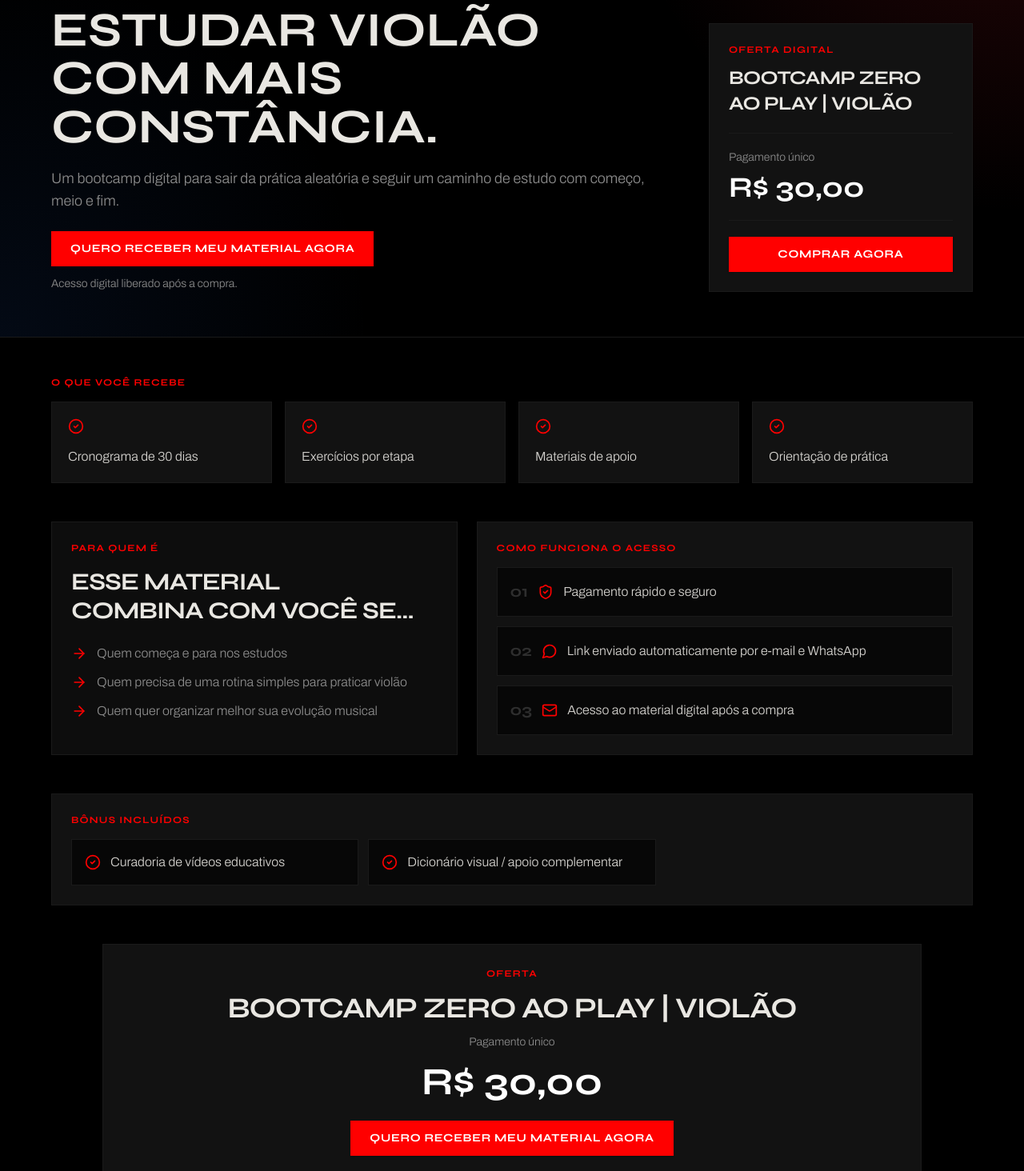
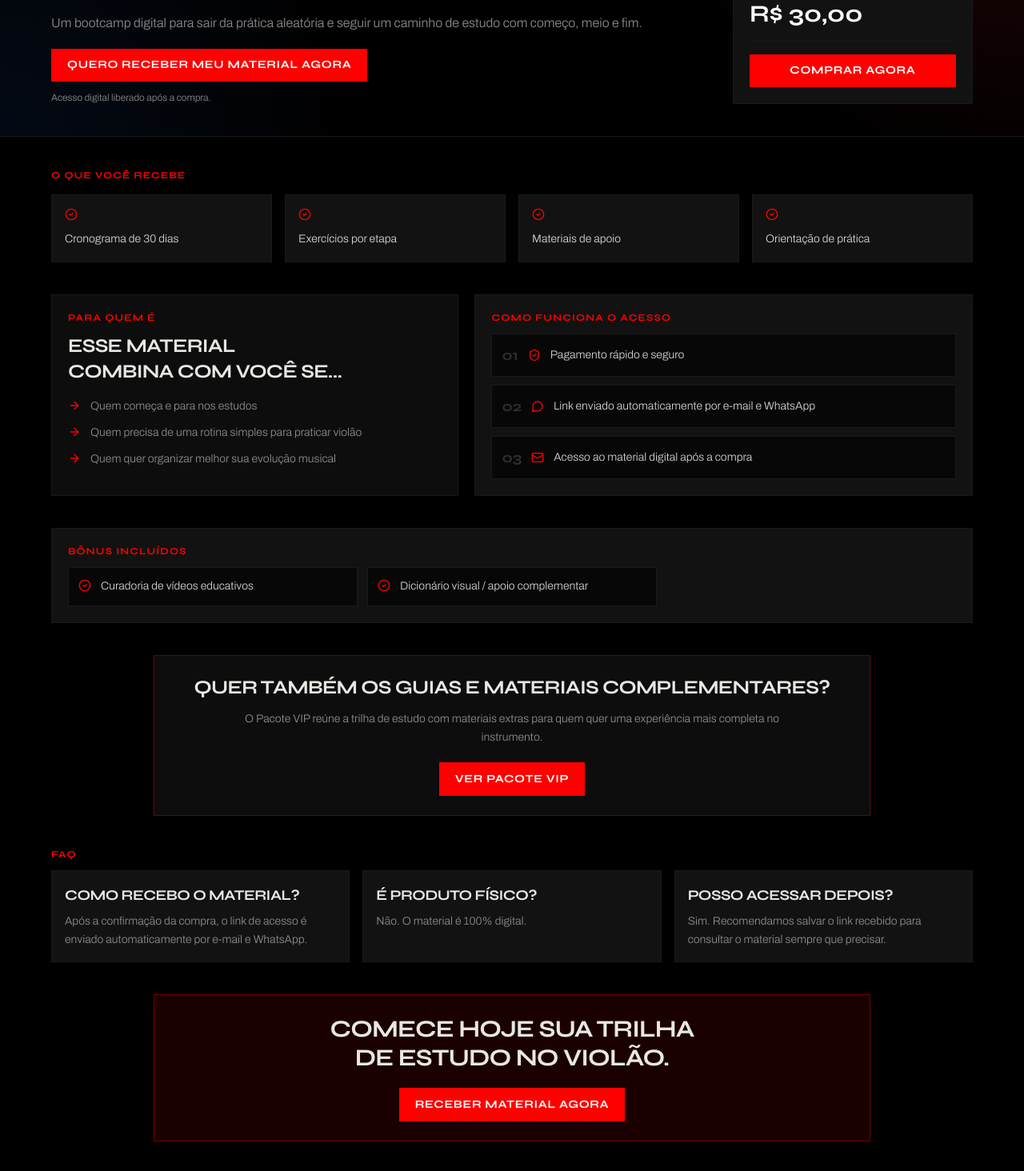
Before and after one commit to Tiffanylimaa/studiozero, a React (Vite) app in the folder apps/web/: page /bootcamp-violao in a window 1280 px wide. Shown: the part 366-1830 px from the top of the page at 80% size. Built offline with nearby package versions, Linux system fonts and the light colour scheme.

Commit message:
Compact product sales pages

```diff
--- a/apps/web/src/components/ProductSalesPage.jsx
+++ b/apps/web/src/components/ProductSalesPage.jsx
@@ -22,9 +22,11 @@ const accessSteps = [
   },
 ];
 
+const checkoutButtonClass = 'bg-primary hover:bg-primary/90 text-white rounded-sm px-4 md:px-5 py-3 min-h-[2.6rem] font-syne uppercase tracking-wider text-xs md:text-sm whitespace-normal text-center leading-tight';
+
 function CheckoutButton({ productName, checkoutUrl, children, className = '' }) {
   return (
-    <Button asChild className={`bg-primary hover:bg-primary/90 text-white rounded-sm px-4 md:px-6 py-3 md:py-4 min-h-[2.75rem] font-syne uppercase tracking-wider text-sm whitespace-normal text-center leading-tight ${className}`}>
+    <Button asChild className={`${checkoutButtonClass} ${className}`}>
       <a
         href={checkoutUrl}
         target="_blank"
@@ -67,36 +69,36 @@ function ProductSalesPage({
 
       <Header />
 
-      <main className="pt-24 md:pt-28">
-        <section className="relative overflow-hidden border-b border-border px-6 py-10 md:py-14">
+      <main className="pt-20 md:pt-24">
+        <section className="relative overflow-hidden border-b border-border px-5 md:px-6 py-8 md:py-10">
           <div className="absolute inset-0 bg-[radial-gradient(circle_at_top_right,rgba(232,32,42,0.18),transparent_36%),radial-gradient(circle_at_bottom_left,rgba(34,96,204,0.1),transparent_32%)] pointer-events-none" />
-          <div className="relative max-w-6xl mx-auto grid grid-cols-1 lg:grid-cols-[minmax(0,1fr)_330px] gap-8 lg:items-end">
+          <div className="relative max-w-6xl mx-auto grid grid-cols-1 lg:grid-cols-[minmax(0,1fr)_300px] gap-6 lg:items-end">
             <div className="min-w-0">
-              <p className="text-primary font-syne uppercase tracking-widest text-xs mb-4">
+              <p className="text-primary font-syne uppercase tracking-widest text-[0.7rem] md:text-xs mb-3">
                 {instrument} | Studio Zero
               </p>
               {positioningLabel && (
-                <p className="inline-flex border border-primary/40 bg-primary/10 px-3 py-2 text-primary font-syne uppercase tracking-widest text-xs mb-5">
+                <p className="inline-flex border border-primary/40 bg-primary/10 px-3 py-1.5 text-primary font-syne uppercase tracking-widest text-[0.68rem] md:text-xs mb-4">
                   {positioningLabel}
                 </p>
               )}
-              <h1 className="font-syne font-bold text-[clamp(2.1rem,4.7vw,4.15rem)] leading-[1] tracking-normal mb-5 max-w-4xl">
+              <h1 className="font-syne font-bold text-[clamp(1.85rem,4vw,3.45rem)] leading-[1.02] tracking-normal mb-4 max-w-4xl">
                 {title}
               </h1>
-              <p className="text-muted-foreground text-base md:text-lg font-light max-w-3xl leading-relaxed mb-6">
+              <p className="text-muted-foreground text-sm md:text-base font-light max-w-3xl leading-relaxed mb-5">
                 {subtitle}
               </p>
               <CheckoutButton productName={productName} checkoutUrl={checkoutUrl}>
                 Quero receber meu material agora
               </CheckoutButton>
-              <p className="text-xs md:text-sm text-muted-foreground mt-3 font-light">
+              <p className="text-xs text-muted-foreground mt-3 font-light">
                 Acesso digital liberado após a compra.
               </p>
             </div>
 
-            <aside className="bg-card border border-border p-5 md:p-6">
+            <aside className="bg-card border border-border p-4 md:p-5">
               <div className="flex flex-wrap items-center gap-3 mb-3">
-                <p className="text-primary font-syne uppercase tracking-widest text-xs">
+                <p className="text-primary font-syne uppercase tracking-widest text-[0.7rem] md:text-xs">
                   Oferta digital
                 </p>
                 {badgeLabel && (
@@ -105,10 +107,10 @@ function ProductSalesPage({
                   </span>
                 )}
               </div>
-              <h2 className="text-xl md:text-2xl mb-5">{productName}</h2>
-              <div className="border-y border-border py-5 mb-5">
+              <h2 className="text-lg md:text-xl mb-4">{productName}</h2>
+              <div className="border-y border-border py-4 mb-4">
                 <p className="text-sm text-muted-foreground font-light mb-2">Pagamento único</p>
-                <p className="font-syne text-3xl md:text-4xl font-bold text-white tracking-normal">
+                <p className="font-syne text-3xl font-bold text-white tracking-normal">
                   {price}
                 </p>
                 {priceNote && (
@@ -124,53 +126,53 @@ function ProductSalesPage({
           </div>
         </section>
 
-        <section className="px-6 py-10 md:py-12">
+        <section className="px-5 md:px-6 py-8 md:py-10">
           <div className="max-w-6xl mx-auto">
-            <p className="text-primary font-syne uppercase tracking-widest text-xs mb-4">
+            <p className="text-primary font-syne uppercase tracking-widest text-[0.7rem] md:text-xs mb-4">
               O que você recebe
             </p>
             <div className="grid grid-cols-1 md:grid-cols-2 lg:grid-cols-4 gap-4">
               {whatYouGet.map((item) => (
-                <article key={item} className="bg-card border border-border p-4 md:p-5">
-                  <CheckCircle2 className="w-5 h-5 text-primary mb-4" />
-                  <p className="text-sm md:text-base font-light text-foreground/90 leading-relaxed">{item}</p>
+                <article key={item} className="bg-card border border-border p-4">
+                  <CheckCircle2 className="w-4 h-4 text-primary mb-3" />
+                  <p className="text-sm font-light text-foreground/90 leading-relaxed">{item}</p>
                 </article>
               ))}
             </div>
           </div>
         </section>
 
-        <section className="px-6 pb-10 md:pb-12">
-          <div className="max-w-6xl mx-auto grid grid-cols-1 lg:grid-cols-[0.9fr_1.1fr] gap-6">
-            <div className="bg-section-contrast border border-border p-5 md:p-6">
-              <p className="text-primary font-syne uppercase tracking-widest text-xs mb-4">
+        <section className="px-5 md:px-6 pb-8 md:pb-10">
+          <div className="max-w-6xl mx-auto grid grid-cols-1 lg:grid-cols-[0.9fr_1.1fr] gap-4 md:gap-5">
+            <div className="bg-section-contrast border border-border p-4 md:p-5">
+              <p className="text-primary font-syne uppercase tracking-widest text-[0.7rem] md:text-xs mb-3">
                 Para quem é
               </p>
-              <h2 className="text-2xl md:text-3xl mb-6">Esse material combina com você se...</h2>
-              <ul className="space-y-3">
+              <h2 className="text-xl md:text-2xl mb-4">Esse material combina com você se...</h2>
+              <ul className="space-y-2.5">
                 {idealFor.map((item) => (
-                  <li key={item} className="flex gap-3 text-sm md:text-base text-muted-foreground font-light leading-relaxed">
-                    <ArrowRight className="w-5 h-5 text-primary shrink-0 mt-0.5" />
+                  <li key={item} className="flex gap-3 text-sm text-muted-foreground font-light leading-relaxed">
+                    <ArrowRight className="w-4 h-4 text-primary shrink-0 mt-0.5" />
                     <span>{item}</span>
                   </li>
                 ))}
               </ul>
             </div>
 
-            <div className="bg-card border border-border p-5 md:p-6">
-              <p className="text-primary font-syne uppercase tracking-widest text-xs mb-4">
+            <div className="bg-card border border-border p-4 md:p-5">
+              <p className="text-primary font-syne uppercase tracking-widest text-[0.7rem] md:text-xs mb-3">
                 Como funciona o acesso
               </p>
-              <div className="space-y-3">
+              <div className="space-y-2.5">
                 {accessSteps.map((step, index) => {
                   const Icon = step.icon;
                   return (
-                    <div key={step.title} className="flex items-center gap-3 border border-border bg-background/60 p-4">
-                      <span className="font-syne text-xl font-bold text-muted-foreground/30">
+                    <div key={step.title} className="flex items-center gap-3 border border-border bg-background/60 p-3">
+                      <span className="font-syne text-lg font-bold text-muted-foreground/30">
                         0{index + 1}
                       </span>
-                      <Icon className="w-5 h-5 text-primary shrink-0" />
-                      <p className="text-sm md:text-base font-light text-foreground/90">{step.title}</p>
+                      <Icon className="w-4 h-4 text-primary shrink-0" />
+                      <p className="text-sm font-light text-foreground/90">{step.title}</p>
                     </div>
                   );
                 })}
@@ -180,16 +182,16 @@ function ProductSalesPage({
         </section>
 
         {bonusItems.length > 0 && (
-          <section className="px-6 pb-10 md:pb-12">
-            <div className="max-w-6xl mx-auto bg-card border border-border p-5 md:p-6">
-              <p className="text-primary font-syne uppercase tracking-widest text-xs mb-4">
+          <section className="px-5 md:px-6 pb-8 md:pb-10">
+            <div className="max-w-6xl mx-auto bg-card border border-border p-4 md:p-5">
+              <p className="text-primary font-syne uppercase tracking-widest text-[0.7rem] md:text-xs mb-3">
                 {bonusTitle || 'Bônus incluídos'}
               </p>
               <div className="grid grid-cols-1 md:grid-cols-2 lg:grid-cols-3 gap-3">
                 {bonusItems.map((item) => (
-                  <div key={item} className="flex gap-3 border border-border bg-background/60 p-4">
-                    <CheckCircle2 className="w-5 h-5 text-primary shrink-0 mt-0.5" />
-                    <p className="text-sm md:text-base text-foreground/90 font-light leading-relaxed">
+                  <div key={item} className="flex gap-3 border border-border bg-background/60 p-3">
+                    <CheckCircle2 className="w-4 h-4 text-primary shrink-0 mt-0.5" />
+                    <p className="text-sm text-foreground/90 font-light leading-relaxed">
                       {item}
                     </p>
                   </div>
@@ -199,35 +201,14 @@ function ProductSalesPage({
           </section>
         )}
 
-        <section className="px-6 pb-10 md:pb-12">
-          <div className="max-w-5xl mx-auto bg-card border border-border p-5 md:p-7 text-center">
-            <p className="text-primary font-syne uppercase tracking-widest text-xs mb-4">
-              Oferta
-            </p>
-            <h2 className="text-2xl md:text-4xl mb-3">{productName}</h2>
-            <p className="text-sm text-muted-foreground font-light mb-4">Pagamento único</p>
-            <p className="font-syne text-4xl md:text-5xl font-bold text-white tracking-normal mb-6">
-              {price}
-            </p>
-            {priceNote && (
-              <p className="text-sm md:text-base text-muted-foreground font-light leading-relaxed max-w-2xl mx-auto mb-6">
-                {priceNote}
-              </p>
-            )}
-            <CheckoutButton productName={productName} checkoutUrl={checkoutUrl}>
-              Quero receber meu material agora
-            </CheckoutButton>
-          </div>
-        </section>
-
         {upgradeLink && (
-          <section className="px-6 pb-10 md:pb-12">
-            <div className="max-w-4xl mx-auto border border-primary/35 bg-section-contrast p-5 md:p-7 text-center">
-              <h2 className="text-2xl md:text-3xl mb-4">{upgradeTitle}</h2>
-              <p className="text-sm md:text-base text-muted-foreground font-light leading-relaxed max-w-2xl mx-auto mb-6">
+          <section className="px-5 md:px-6 pb-8 md:pb-10">
+            <div className="max-w-4xl mx-auto border border-primary/35 bg-section-contrast p-4 md:p-6 text-center">
+              <h2 className="text-xl md:text-2xl mb-3">{upgradeTitle}</h2>
+              <p className="text-sm text-muted-foreground font-light leading-relaxed max-w-2xl mx-auto mb-5">
                 {upgradeText}
               </p>
-              <Button asChild className="bg-primary hover:bg-primary/90 text-white rounded-sm px-4 md:px-6 py-3 md:py-4 min-h-[2.75rem] font-syne uppercase tracking-wider text-sm whitespace-normal text-center leading-tight">
+              <Button asChild className={checkoutButtonClass}>
                 <Link to={upgradeLink}>
                   Ver Pacote VIP
                 </Link>
@@ -236,16 +217,16 @@ function ProductSalesPage({
           </section>
         )}
 
-        <section className="px-6 pb-10 md:pb-12">
+        <section className="px-5 md:px-6 pb-8 md:pb-10">
           <div className="max-w-6xl mx-auto">
-            <p className="text-primary font-syne uppercase tracking-widest text-xs mb-4">
+            <p className="text-primary font-syne uppercase tracking-widest text-[0.7rem] md:text-xs mb-3">
               FAQ
             </p>
-            <div className="grid grid-cols-1 md:grid-cols-3 gap-4">
+            <div className="grid grid-cols-1 md:grid-cols-3 gap-3 md:gap-4">
               {faq.map((item) => (
-                <article key={item.question} className="bg-card border border-border p-5">
-                  <h3 className="text-lg md:text-xl mb-3">{item.question}</h3>
-                  <p className="text-sm md:text-base text-muted-foreground font-light leading-relaxed">
+                <article key={item.question} className="bg-card border border-border p-4">
+                  <h3 className="text-base md:text-lg mb-2">{item.question}</h3>
+                  <p className="text-sm text-muted-foreground font-light leading-relaxed">
                     {item.answer}
                   </p>
                 </article>
@@ -254,9 +235,9 @@ function ProductSalesPage({
           </div>
         </section>
 
-        <section className="px-6 pb-14 md:pb-16">
-          <div className="max-w-4xl mx-auto border border-primary/40 bg-primary/10 p-5 md:p-7 text-center">
-            <h2 className="text-2xl md:text-4xl mb-6">{finalCta}</h2>
+        <section className="px-5 md:px-6 pb-10 md:pb-12">
+          <div className="max-w-4xl mx-auto border border-primary/40 bg-primary/10 p-4 md:p-6 text-center">
+            <h2 className="text-xl md:text-3xl mb-5">{finalCta}</h2>
             <CheckoutButton productName={productName} checkoutUrl={checkoutUrl}>
               Receber material agora
             </CheckoutButton>
```
Also changed, not shown: apps/web/src/pages/PrivacidadePage.jsx (+8 -8 lines).
